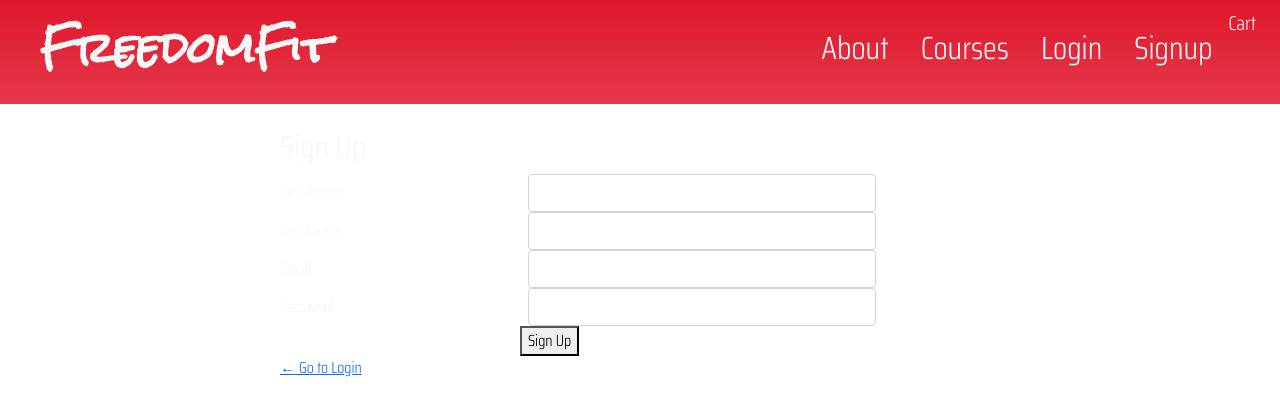
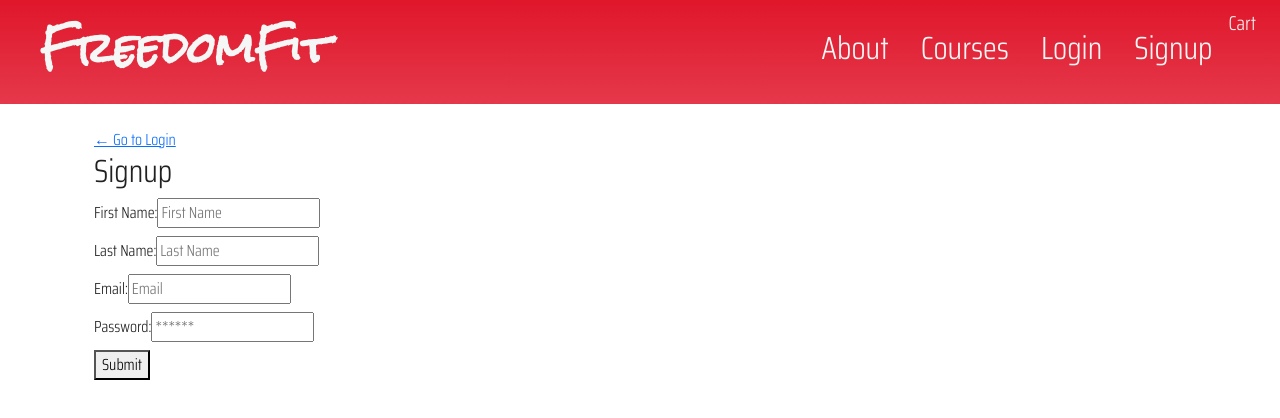
Before and after one commit to Sccr0123/Freedom-Fit, a React (Create React App) app in the folder client/: page /signup in a window 1280 px wide. Shown: the top 418 px of the page. Built offline with nearby package versions, Linux system fonts and the light colour scheme; a web font is replaced by a local one.

Commit message:
Revamped login/signup

```diff
--- a/client/src/App.js
+++ b/client/src/App.js
@@ -47,8 +47,11 @@ function App() {
                 <Route path="/courses" element={<CourseList />} />
                 <Route path="/login" element={<Login />} />
                 <Route path="/signup" element={<Signup />} />
-                <Route path="/profile/:id" element={<Profile />} />
-                <Route path="/profile/:id/info" element={<Info />} />
+                <Route path="/profile">
+                  <Route path=":username" element={<Profile />} />
+                  <Route path="" element={<Profile />} />
+                </Route>
+                <Route path="/profile/username/info" element={<Info />} />
               </Routes>
             </div>
           </StoreProvider>
--- a/client/src/components/Login.js
+++ b/client/src/components/Login.js
@@ -1,12 +1,10 @@
 import React, { useState } from 'react';
 import { useMutation } from '@apollo/client';
 import { Link } from 'react-router-dom';
-import { Redirect } from 'react-router';
 import { LOGIN } from '../utils/mutations';
 import Auth from '../utils/auth';
 
 function Login(props) {
-
   const [formState, setFormState] = useState({ email: '', password: '' });
   const [login, { error }] = useMutation(LOGIN);
 
@@ -31,42 +29,43 @@ function Login(props) {
     });
   };
 
-    return(
-        <div className="container">
-            <div className="row justify-content-center">
-                <div className="col-md-8">
-                    <div className="card">
-                        <div className="card-header"><h2>Login</h2></div>
-                            <div className="card-body">
-                                <form onSubmit={handleFormSubmit} className="login-form">
-                                    <div className="form-group row">
-                                        <label for="email" className="col-md-4 col-form-label text-md-right">Email:</label>
-                                            <div className="col-md-6">
-                                                <input type="text" id="email" className="form-control" onChange={handleChange}/>
+  return (
+    <div className="container my-1">
+      <Link to="/signup">← Go to Signup</Link>
+
+      <h2>Login</h2>
+      <form onSubmit={handleFormSubmit}>
+        <div className="flex-row space-between">
+          <label htmlFor="email">Email Address:</label>
+          <input
+            placeholder="Email Address"
+            name="email"
+            type="email"
+            id="email"
+            onChange={handleChange}
+          />
         </div>
-                                    </div>
-                                    <div className="form-group row">
-                                        <label for="password" className="col-md-4 col-form-label text-md-right">Password:</label>
-                                            <div className="col-md-6">
-                                                <input type="password" id="password" className="form-control" onChange={handleChange}/>
-                                            </div>
+        <div className="flex-row space-between">
+          <label htmlFor="pwd">Password:</label>
+          <input
+            placeholder="******"
+            name="password"
+            type="password"
+            id="pwd"
+            onChange={handleChange}
+          />
         </div>
         {error ? (
           <div>
             <p className="error-text">The provided credentials are incorrect</p>
           </div>
         ) : null}
-                                    <div className="col-md-6 offset-md-4">
-                                        <button type="submit">Sign In</button>
+        <div className="flex-row flex-end">
+          <button type="submit">Login</button>
         </div>
-                                        <Link to="/signup">← Go to Signup</Link>
       </form>
     </div>
-                        </div>
-                    </div>
-                </div>
-            </div>
-        )
+  );
 }
 
 export default Login;
--- a/client/src/components/Signup.js
+++ b/client/src/components/Signup.js
@@ -1,11 +1,10 @@
 import React, { useState } from 'react';
+import { Link } from 'react-router-dom';
 import { useMutation } from '@apollo/client';
-import { Link } from 'react-router-dom';
+import Auth from '../utils/auth';
 import { ADD_USER } from '../utils/mutations';
-import Auth from '../utils/auth';
 
 function Signup(props) {
-
   const [formState, setFormState] = useState({ email: '', password: '' });
   const [addUser] = useMutation(ADD_USER);
 
@@ -31,49 +30,58 @@ function Signup(props) {
     });
   };
 
-    return(
-        <div className="container">
-            <div className="row justify-content-center">
-                <div className="col-md-8">
-                    <div>
-                        <div><h2>Sign Up</h2></div>
-                            <div>
+  return (
+    <div className="container my-1">
+      <Link to="/login">← Go to Login</Link>
+
+      <h2>Signup</h2>
       <form onSubmit={handleFormSubmit}>
-                                    <div className="form-group row">
-                                        <label for="firstName" className="col-md-4 col-form-label text-md-right">First Name:</label>
-                                            <div className="col-md-6">
-                                                <input type="text" id="firstName" className="form-control" onChange={handleChange}/>
+        <div className="flex-row space-between my-2">
+          <label htmlFor="firstName">First Name:</label>
+          <input
+            placeholder="First Name"
+            name="firstName"
+            type="firstName"
+            id="firstName"
+            onChange={handleChange}
+          />
         </div>
+        <div className="flex-row space-between my-2">
+          <label htmlFor="lastName">Last Name:</label>
+          <input
+            placeholder="Last Name"
+            name="lastName"
+            type="lastName"
+            id="lastName"
+            onChange={handleChange}
+          />
         </div>
-                                    <div className="form-group row">
-                                        <label for="lastName" className="col-md-4 col-form-label text-md-right">Last Name:</label>
-                                            <div className="col-md-6">
-                                                <input type="text" id="lastName" className="form-control" onChange={handleChange}/>
+        <div className="flex-row space-between my-2">
+          <label htmlFor="email">Email:</label>
+          <input
+            placeholder="Email"
+            name="email"
+            type="email"
+            id="email"
+            onChange={handleChange}
+          />
         </div>
+        <div className="flex-row space-between my-2">
+          <label htmlFor="pwd">Password:</label>
+          <input
+            placeholder="******"
+            name="password"
+            type="password"
+            id="pwd"
+            onChange={handleChange}
+          />
         </div>
-                                    <div className="form-group row">
-                                        <label for="email" className="col-md-4 col-form-label text-md-right">Email:</label>
-                                            <div className="col-md-6">
-                                                <input type="text" id="email" className="form-control" onChange={handleChange}/>
+        <div className="flex-row flex-end">
+          <button type="submit">Submit</button>
         </div>
-                                    </div>
-                                    <div className="form-group row">
-                                        <label for="password" className="col-md-4 col-form-label text-md-right">Password:</label>
-                                            <div className="col-md-6">
-                                                <input type="password" id="password" className="form-control" onChange={handleChange}/>
-                                            </div>
-                                    </div>
-                                    <div className="col-md-6 offset-md-4">
-                                        <button type="submit">Sign Up</button>
-                                    </div>
-                                        <Link to="/login">← Go to Login</Link>
       </form>
     </div>
-                        </div>
-                    </div>
-                </div>
-            </div>
-        )
+  );
 }
 
 export default Signup;
--- a/client/src/index.css
+++ b/client/src/index.css
@@ -29,6 +29,10 @@ h1 {
   font-weight: 600;
 }
 
+h2 {
+  color: var(--patriotic-black);
+}
+
 header {
   background-image: linear-gradient(
     180deg,
@@ -52,6 +56,10 @@ nav a {
 nav a:hover {
   color: var(--patriotic-blue);
   text-decoration: underline;
+}
+
+label {
+  color: var(--patriotic-black);
 }
 
 .header-cont a {
--- a/client/src/utils/auth.js
+++ b/client/src/utils/auth.js
@@ -31,7 +31,7 @@ class AuthService {
     // Saves user token to localStorage
     localStorage.setItem('id_token', idToken);
 
-    window.location.assign('/');
+    window.location.assign('');
   }
 
   logout() {
```
Lines whose indentation alone changed are shown as unchanged.
